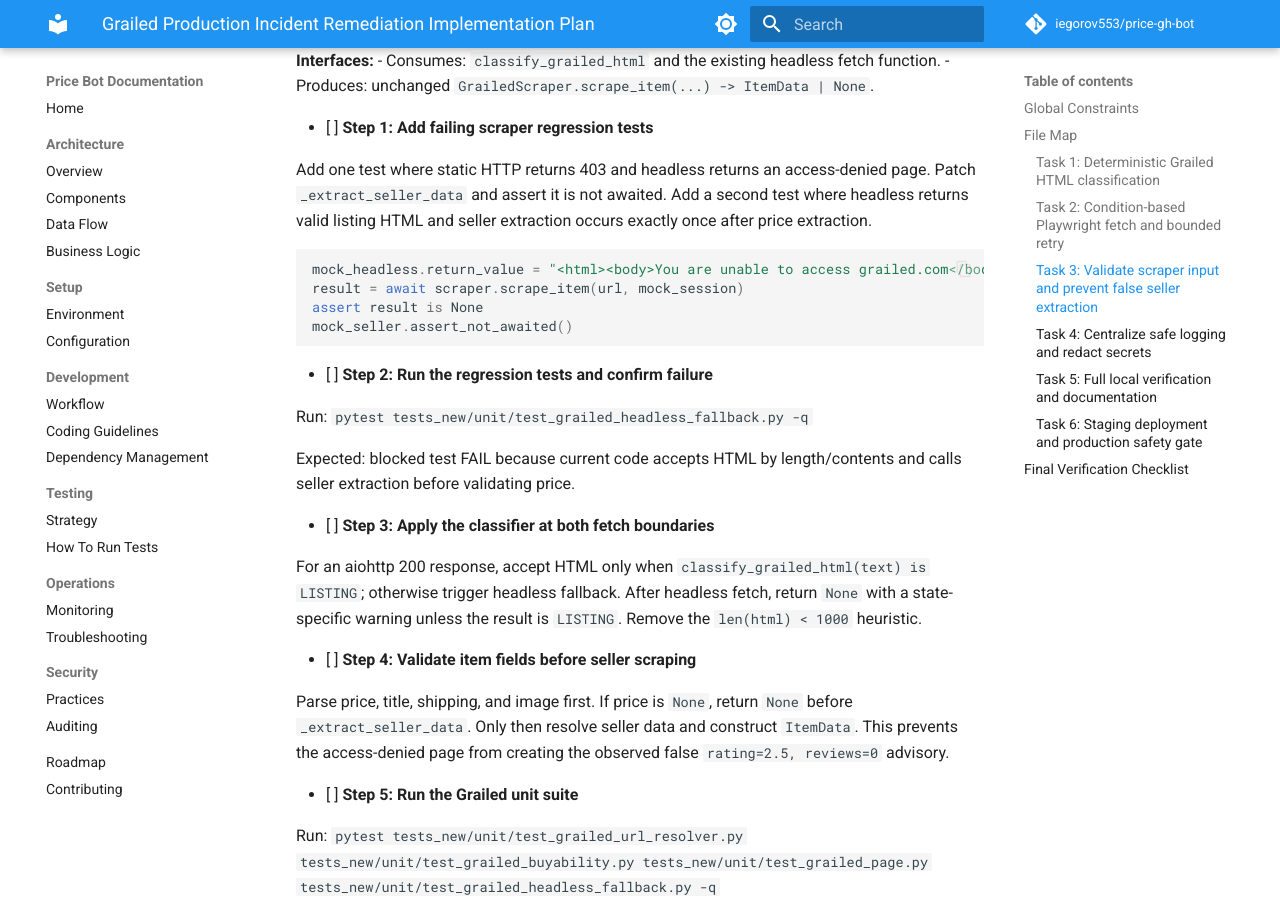
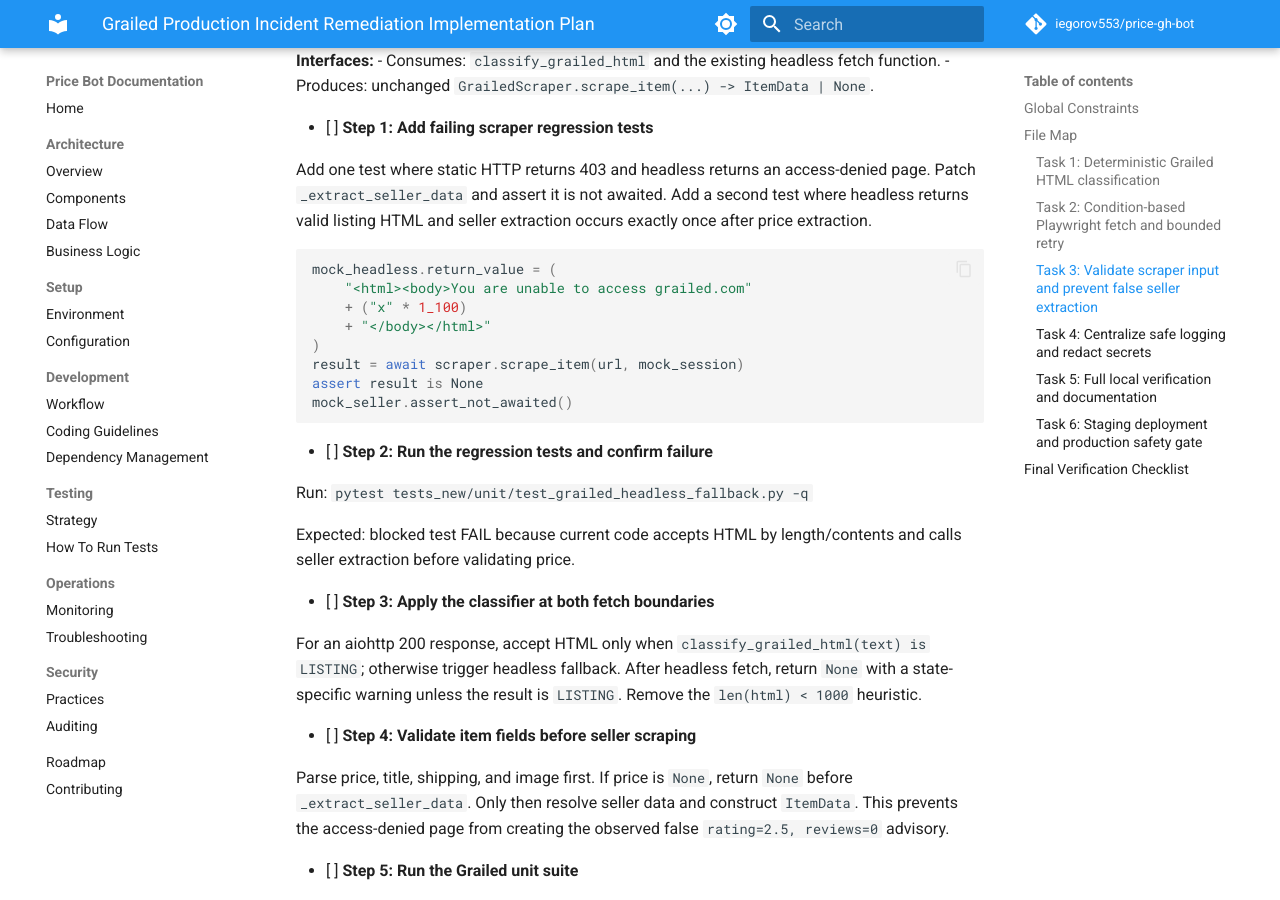
Before and after one commit to iegorov553/price-gh-bot, an MkDocs documentation site: the page built from docs/superpowers/plans/2026-08-09-grailed-production-incident-remediation.md, in a window 1280 px wide and 900 px high, scrolled down 4981 px. Built offline with MkDocs 1.6.1 and Material for MkDocs 9.7.7, drawn with Linux system fonts in a browser that asks for light colours; comment, search, counter and statistics services are not loaded.

````diff
--- a/docs/superpowers/plans/2026-08-09-grailed-production-incident-remediation.md
+++ b/docs/superpowers/plans/2026-08-09-grailed-production-incident-remediation.md
@@ -210,7 +210,11 @@ git commit -m "fix(scrapers): wait for Grailed listing readiness"
 Add one test where static HTTP returns 403 and headless returns an access-denied page. Patch `_extract_seller_data` and assert it is not awaited. Add a second test where headless returns valid listing HTML and seller extraction occurs exactly once after price extraction.
 
 ```python
-mock_headless.return_value = "<html><body>You are unable to access grailed.com</body></html>"
+mock_headless.return_value = (
+    "<html><body>You are unable to access grailed.com"
+    + ("x" * 1_100)
+    + "</body></html>"
+)
 result = await scraper.scrape_item(url, mock_session)
 assert result is None
 mock_seller.assert_not_awaited()
````
